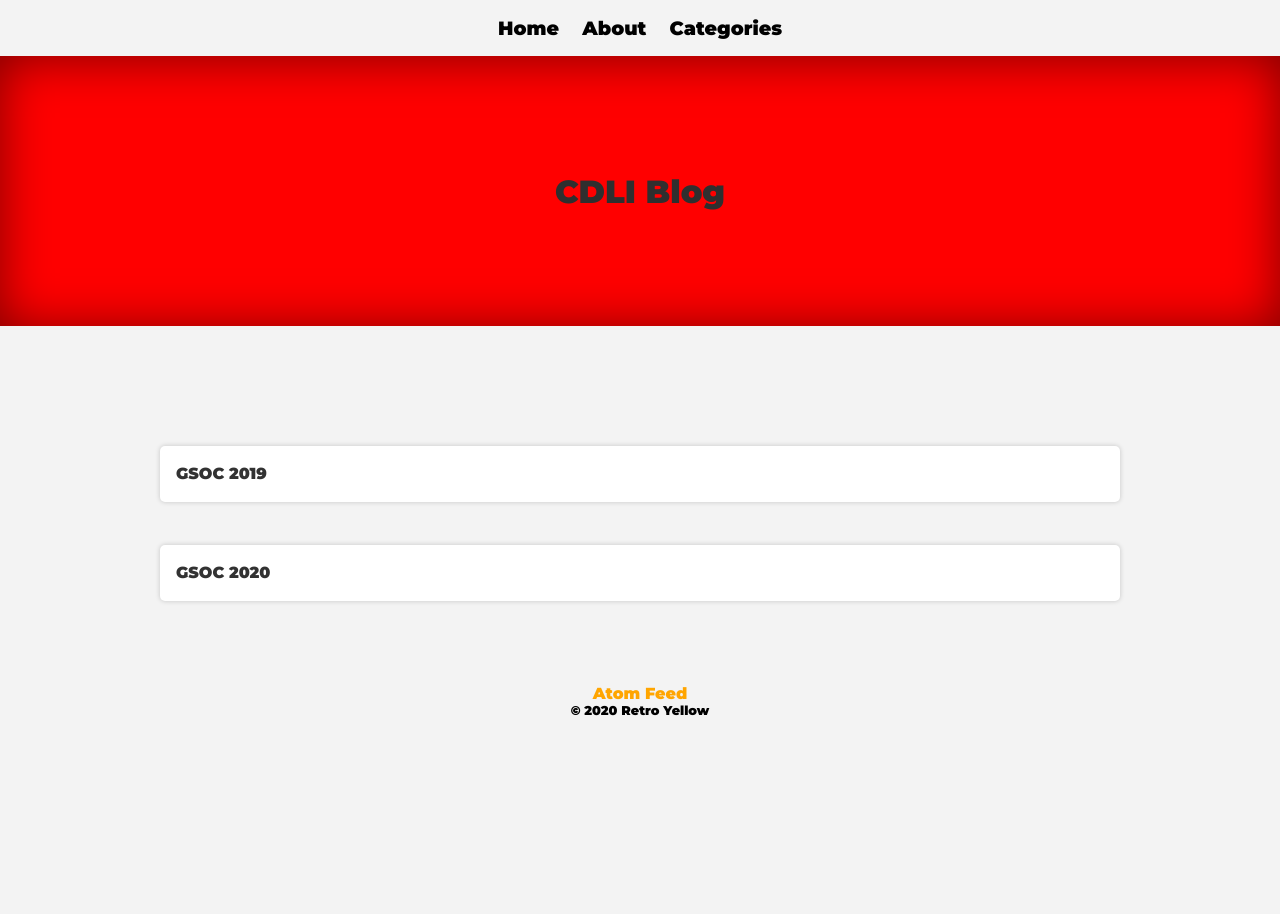
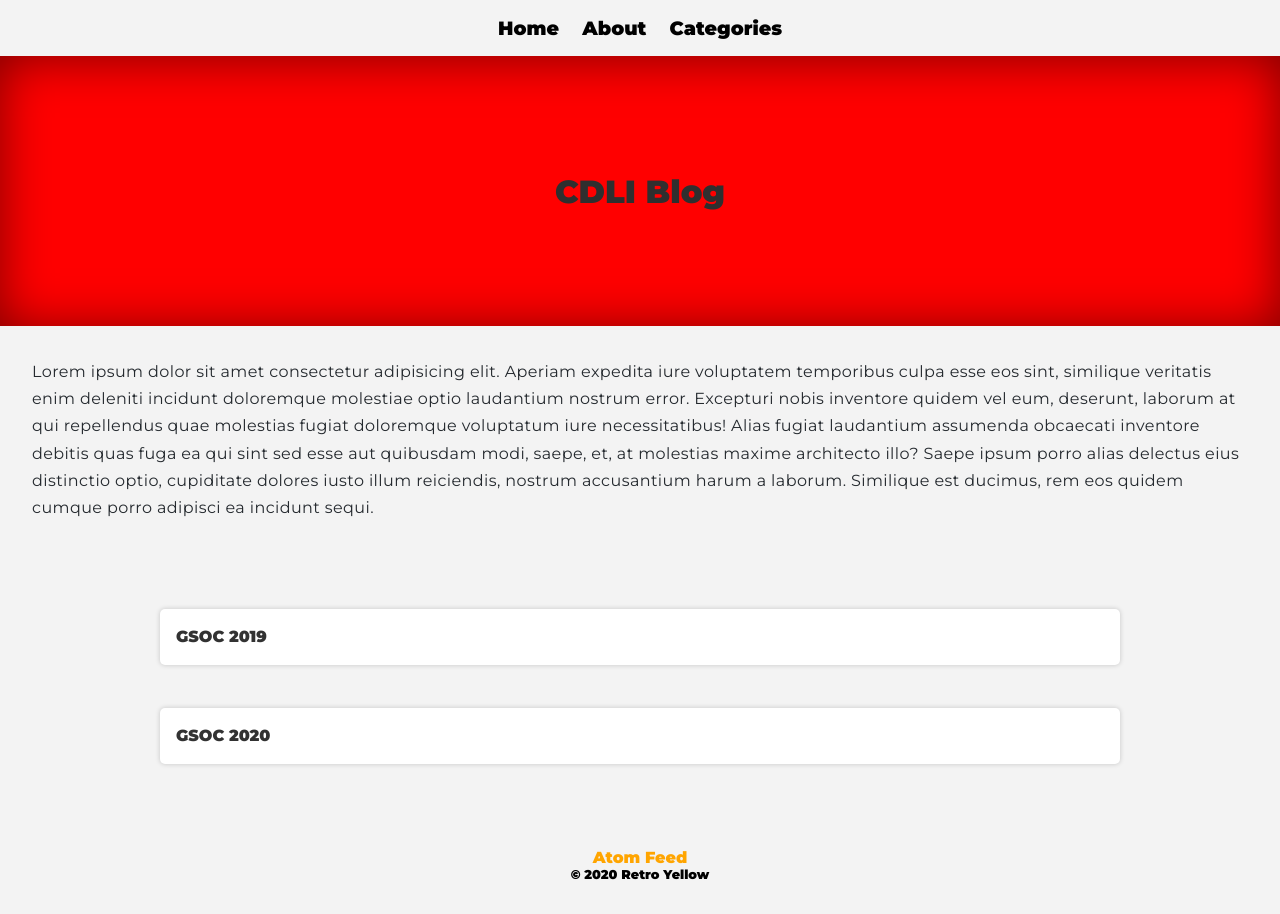
Before and after one commit to cdli-gh/blog, a Jekyll site: the page built from _blog/index.md, in a window 1280 px wide. Built offline with Jekyll 4.4.1, drawn with Linux system fonts in a browser that asks for light colours.

Commit message:
Update index.md

```diff
--- a/_blog/index.md
+++ b/_blog/index.md
@@ -4,3 +4,5 @@
 categories: [""]
 author: Sagar
 ---
+
+Lorem ipsum dolor sit amet consectetur adipisicing elit. Aperiam expedita iure voluptatem temporibus culpa esse eos sint, similique veritatis enim deleniti incidunt doloremque molestiae optio laudantium nostrum error. Excepturi nobis inventore quidem vel eum, deserunt, laborum at qui repellendus quae molestias fugiat doloremque voluptatum iure necessitatibus! Alias fugiat laudantium assumenda obcaecati inventore debitis quas fuga ea qui sint sed esse aut quibusdam modi, saepe, et, at molestias maxime architecto illo? Saepe ipsum porro alias delectus eius distinctio optio, cupiditate dolores iusto illum reiciendis, nostrum accusantium harum a laborum. Similique est ducimus, rem eos quidem cumque porro adipisci ea incidunt sequi.
```
